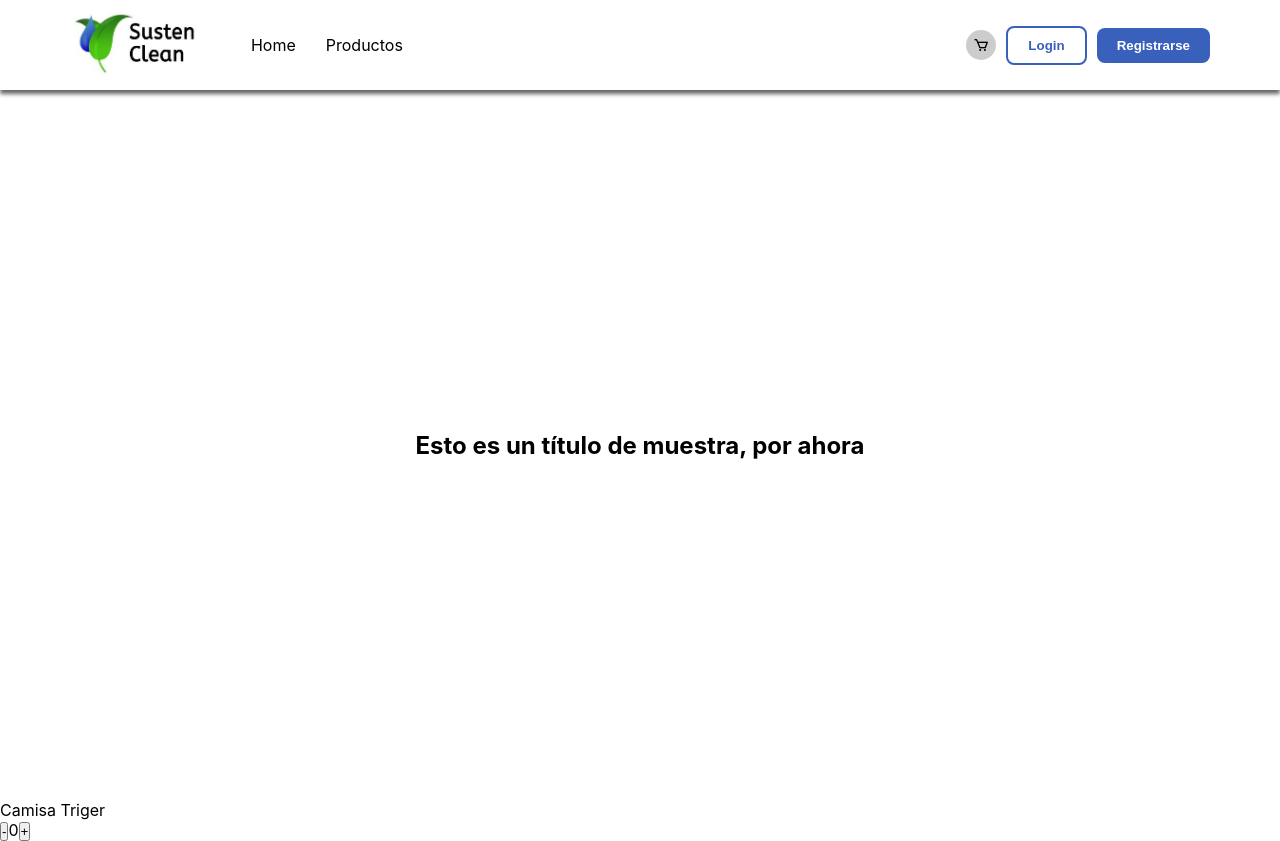
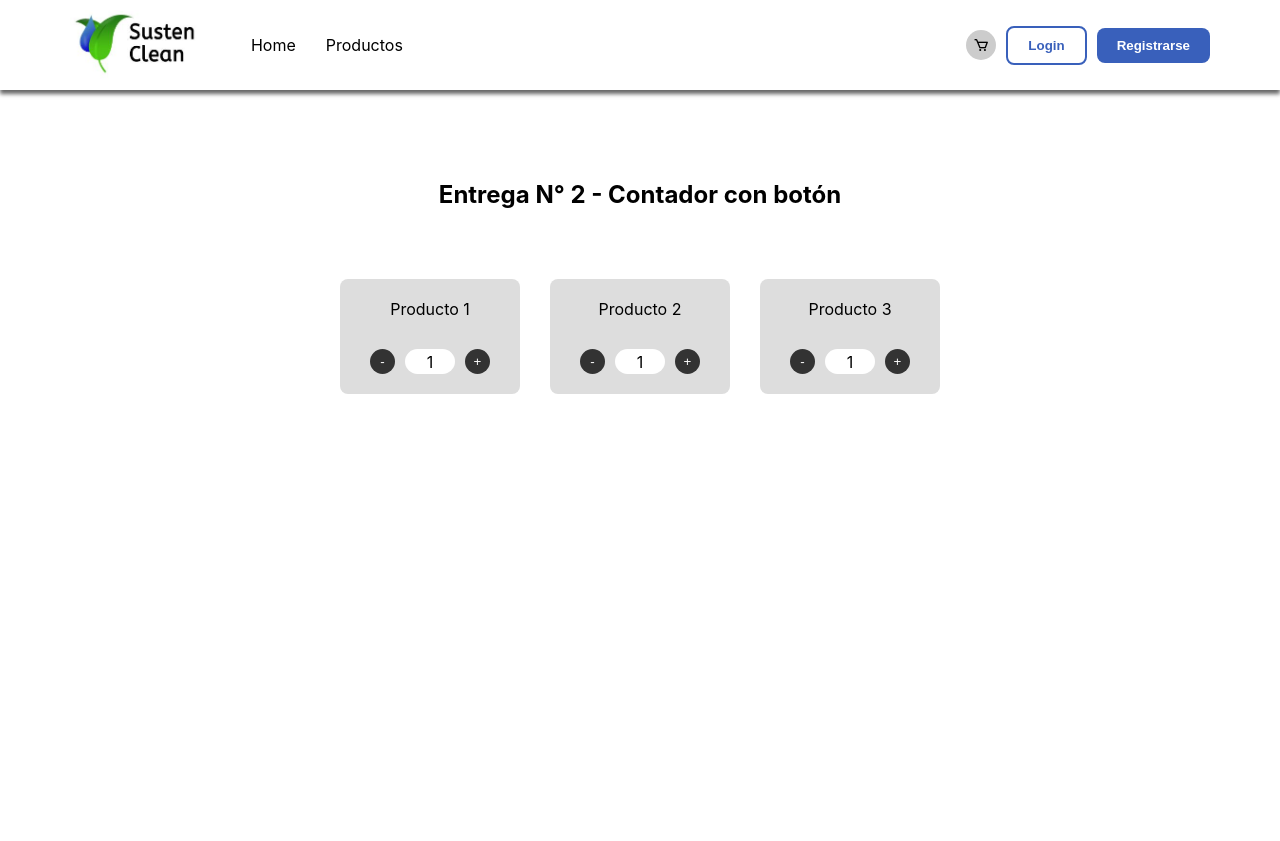
Before and after one commit to EstebanPechuan/coderhouse-react-comision37735, a React (Create React App) app in the folder susten-clean-shop/: page / in a window 1280 px wide. After the commit the page ends 800 px from the top, so only its background shows below. Built offline with nearby package versions, Linux system fonts and the light colour scheme.

Commit message:
Componente contador

```diff
--- a/susten-clean-shop/src/App.js
+++ b/susten-clean-shop/src/App.js
@@ -2,17 +2,13 @@ import React from "react";
 import './App.css';
 import { Navbar } from "./components/Navbar/Navbar";
 import { ItemListContainer } from "./components/ItemListContainer/ItemListContainer";
-import { ItemCount } from "./components/ItemCount/ItemCount";
-
-import { useState } from "react";
 
 function App() {
-  const [number, setNumber] = useState(0)
+
   return (
     <React.Fragment>
       <Navbar />
       <ItemListContainer />
-      <ItemCount setNumber={setNumber} number={number} stock={5} initial="1" />
     </React.Fragment>
   );
 }
--- a/susten-clean-shop/src/components/ItemCount/ItemCount.css
+++ b/susten-clean-shop/src/components/ItemCount/ItemCount.css
@@ -0,0 +1,34 @@
+.Card {
+    padding: 20px 30px;
+    background: #ddd;
+    border-radius: 8px;
+    display: flex;
+    align-items: center;
+    flex-direction: column;
+    gap: 30px;
+}
+
+.Buttons {
+    display: flex;
+    gap: 10px;
+}
+
+.Buttons button {
+    width: 25px;
+    height: 25px;
+    background: #333;
+    padding: 0 7px;
+    color: #fff;
+    border: none;
+    border-radius: 50%;
+    cursor: pointer;
+}
+
+.Buttons span {
+    width: 50px;
+    background: #fff;
+    border-radius: 30px;
+    display: flex;
+    justify-content: center;
+    align-items: center;
+}
--- a/susten-clean-shop/src/components/ItemCount/ItemCount.js
+++ b/susten-clean-shop/src/components/ItemCount/ItemCount.js
@@ -1,19 +1,33 @@
-import { useState } from "react";
+import { useState, useEffect } from "react";
+import  "./ItemCount.css";
 
-export function ItemCount({number, setNumber, stock, initial}) {
+export function ItemCount({title, stock, initial}) {
+    const [valor, setValor] = useState(initial)
+
+    const sumarValor = () => {
+        if (valor < stock) {
+            setValor(valor + 1)
+        }
+    }
+
+    const restarValor = () => {
+        if (valor >= initial) {
+            setValor(valor - 1)
+        }
+    }
+
+    useEffect(() => {
+        console.log(valor)
+    }, [valor])
+
     return (
-        <div>
-            <p>Camisa Triger</p>
+        <div className="Card">
+            <p>{title}</p>
 
-            <div>
-                <button onClick={() => {
-                    setNumber(number--)
-                }}>-</button>
-                {/* <input type="text" name="numero" value={number}/> */}
-                <span>{number}</span>
-                <button onClick={() => {
-                    setNumber(number++)
-                }}>+</button>
+            <div className="Buttons">
+                <button onClick={restarValor}>-</button>
+                <span>{valor}</span>
+                <button onClick={sumarValor}>+</button>
             </div>
         </div>
     );
--- a/susten-clean-shop/src/components/ItemListContainer/ItemListContainer.css
+++ b/susten-clean-shop/src/components/ItemListContainer/ItemListContainer.css
@@ -1,7 +1,15 @@
 .ItemList {
     width: 100%;
     height: calc(100vh - 90px);
+    padding-top: 90px;
     display: flex;
-    justify-content: center;
+    justify-content: flex-start;
     align-items: center;
+    flex-direction: column;
+    gap: 70px;
 }
+
+.ItemListCards {
+    display: flex;
+    gap: 30px;
+}
--- a/susten-clean-shop/src/components/ItemListContainer/ItemListContainer.js
+++ b/susten-clean-shop/src/components/ItemListContainer/ItemListContainer.js
@@ -1,9 +1,17 @@
 import "./ItemListContainer.css";
+import { ItemCount } from "../ItemCount/ItemCount";
+
 
 export function ItemListContainer() {
     return (
         <div className="ItemList">
-            <h2>Esto es un título de muestra, por ahora</h2>
+            <h2>Entrega N° 2 - Contador con botón</h2>
+
+            <div className="ItemListCards">
+                <ItemCount title="Producto 1" stock={5} initial={1} />
+                <ItemCount title="Producto 2" stock={10} initial={1} />
+                <ItemCount title="Producto 3" stock={3} initial={1} />
+            </div>
         </div>
      );
 }
```
